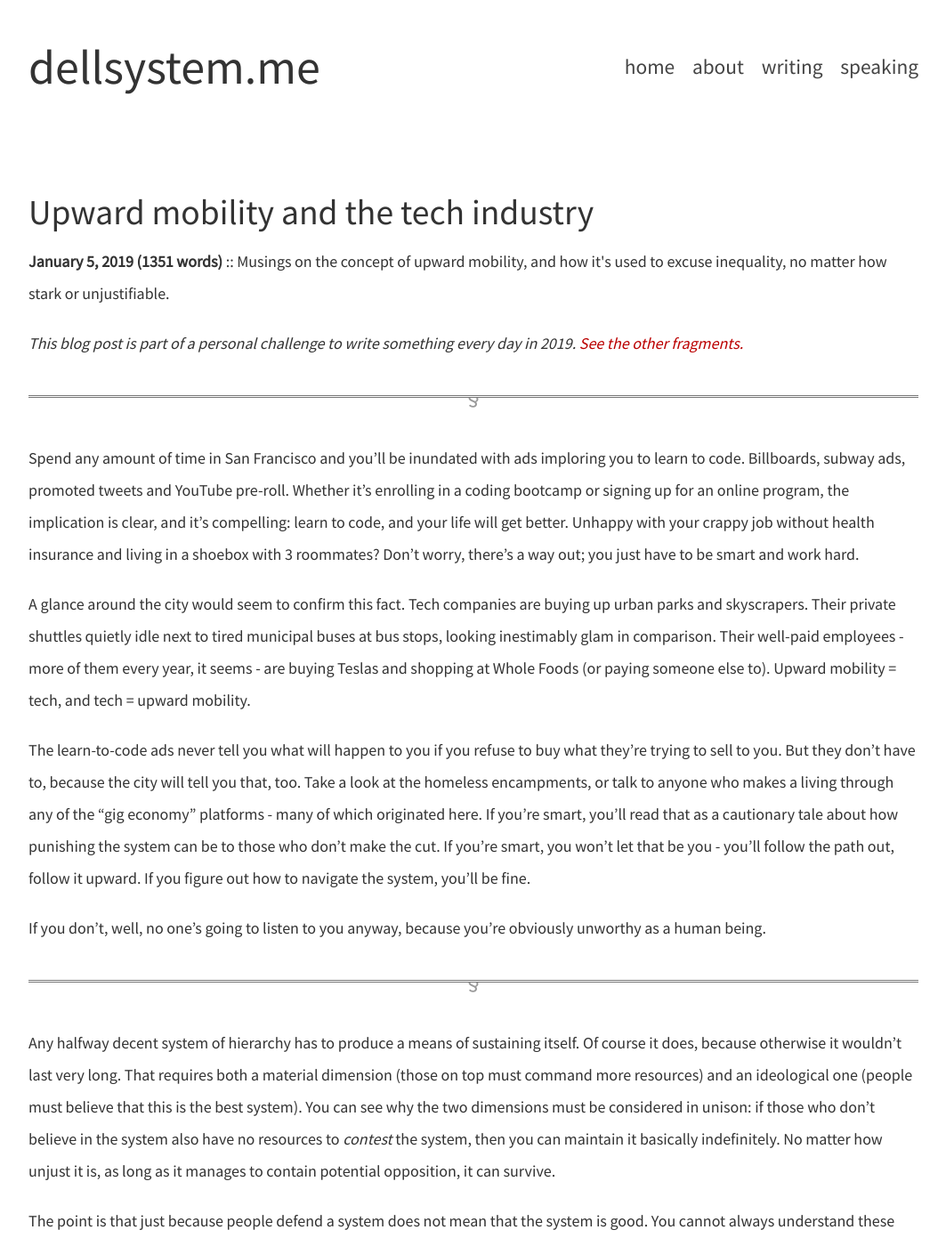
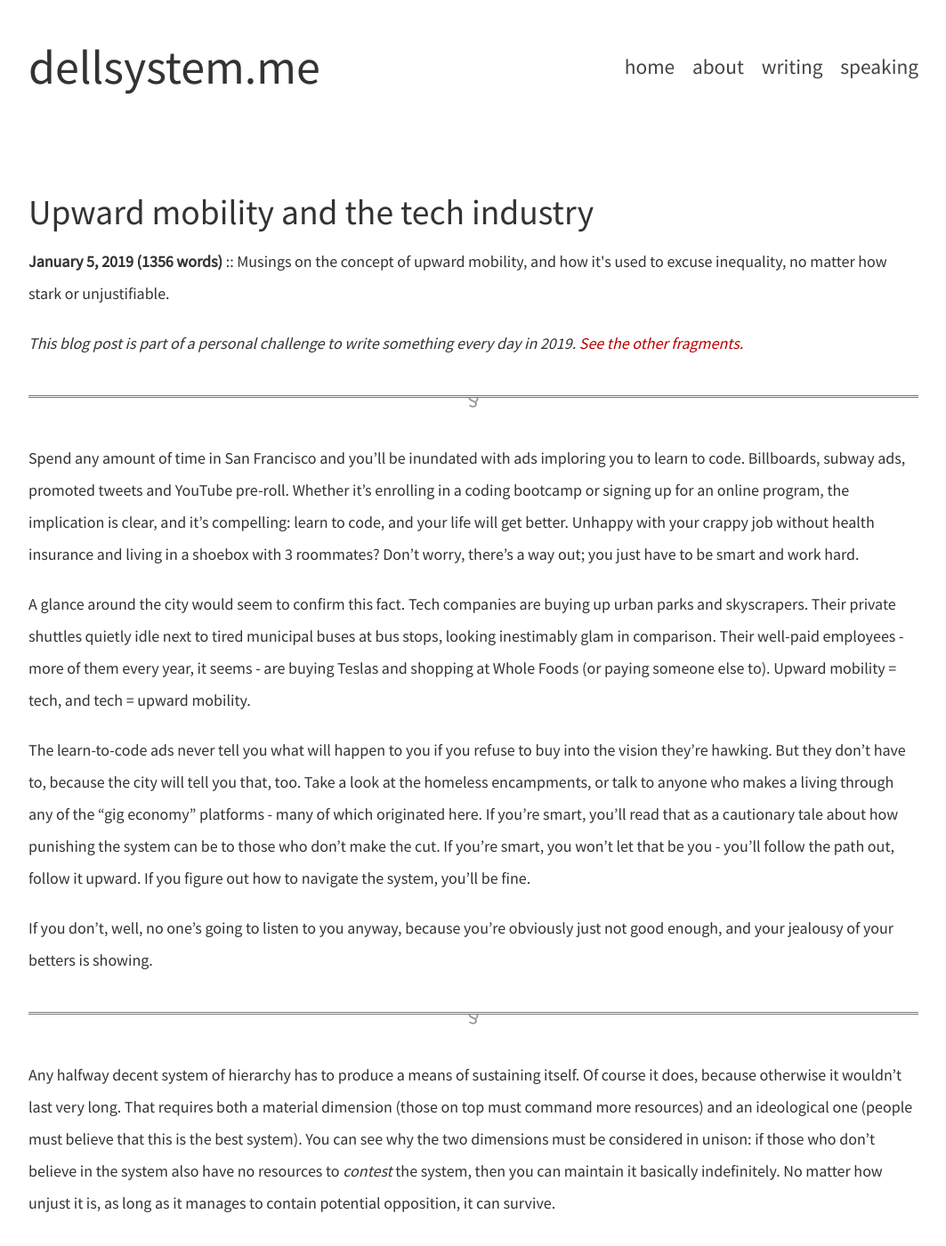
Before and after one commit to dellsystem/dellsystem.github.io, a Jekyll site: the page built from _posts/2019-1-5-fragments-5.md, in a window 1280 px wide and 1400 px high. Shown: the whole window at 89% size, without its empty margins (108-1171 px from the left). Built offline with Jekyll 4.4.1, drawn with Linux system fonts in a browser that asks for light colours.

Commit message:
Edit fragments-5 blog post

```diff
--- a/_posts/2019-1-5-fragments-5.md
+++ b/_posts/2019-1-5-fragments-5.md
@@ -8,9 +8,9 @@ Spend any amount of time in San Francisco and you'll be inundated with ads implo
 
 A glance around the city would seem to confirm this fact. Tech companies are buying up urban parks and skyscrapers. Their private shuttles quietly idle next to tired municipal buses at bus stops, looking inestimably glam in comparison. Their well-paid employees - more of them every year, it seems - are buying Teslas and shopping at Whole Foods (or paying someone else to). Upward mobility = tech, and tech = upward mobility.
 
-The learn-to-code ads never tell you what will happen to you if you refuse to buy what they're trying to sell to you. But they don't have to, because the city will tell you that, too. Take a look at the homeless encampments, or talk to anyone who makes a living through any of the "gig economy" platforms - many of which originated here. If you're smart, you'll read that as a cautionary tale about how punishing the system can be to those who don't make the cut. If you're smart, you won't let that be you - you'll follow the path out, follow it upward. If you figure out how to navigate the system, you'll be fine.
+The learn-to-code ads never tell you what will happen to you if you refuse to buy into the vision they're hawking. But they don't have to, because the city will tell you that, too. Take a look at the homeless encampments, or talk to anyone who makes a living through any of the "gig economy" platforms - many of which originated here. If you're smart, you'll read that as a cautionary tale about how punishing the system can be to those who don't make the cut. If you're smart, you won't let that be you - you'll follow the path out, follow it upward. If you figure out how to navigate the system, you'll be fine.
 
-If you don't, well, no one's going to listen to you anyway, because you're obviously unworthy as a human being.
+If you don't, well, no one's going to listen to you anyway, because you're obviously just not good enough, and your jealousy of your betters is showing.
 
 ***
 
```
